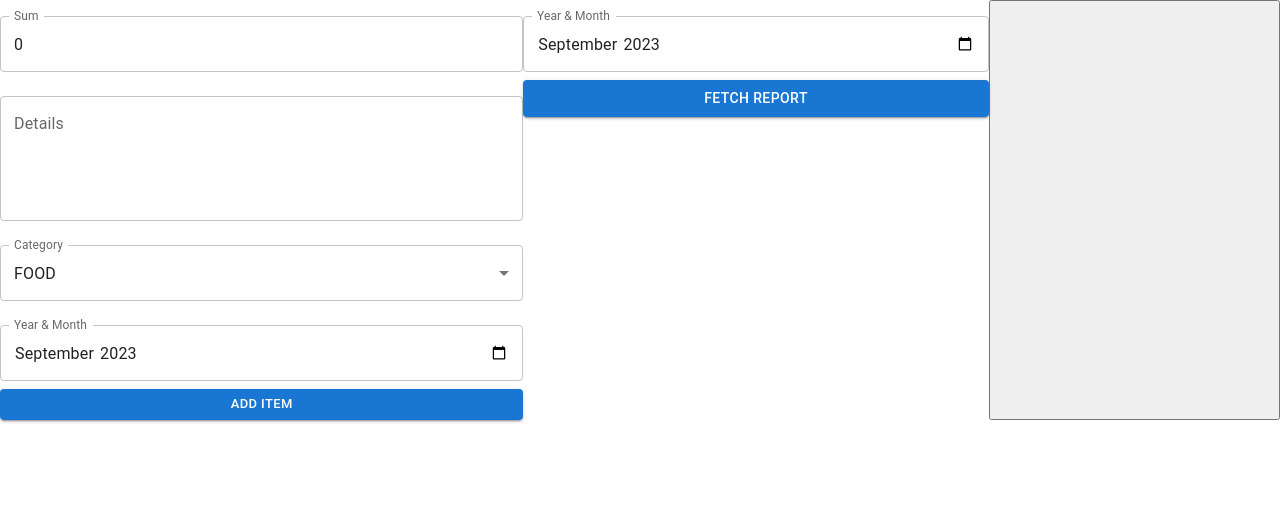
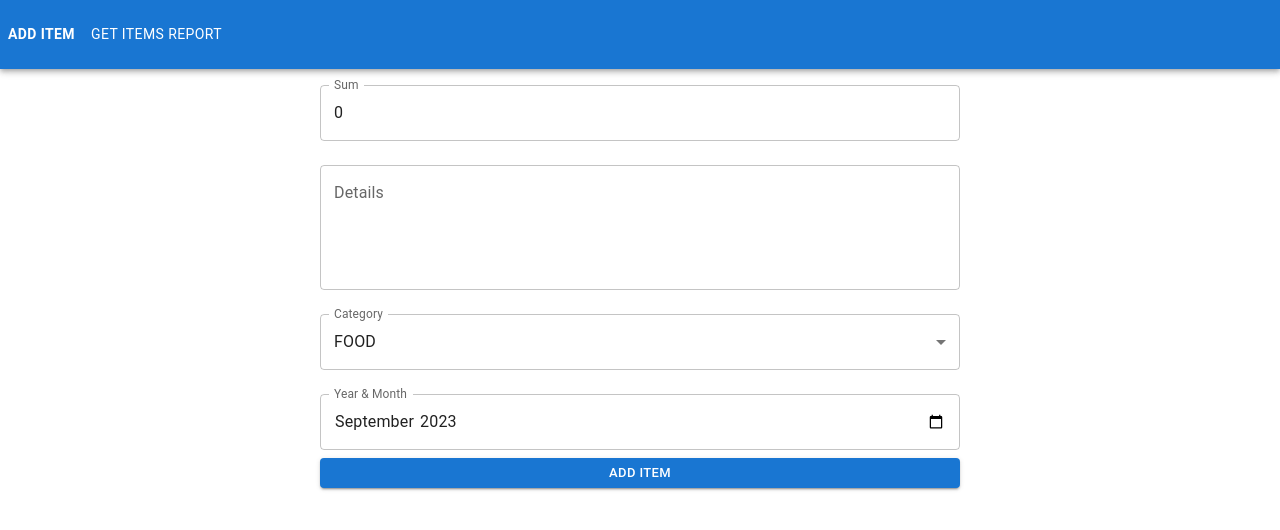
Before and after one commit to LironMat/frontend_final_project, a React (Create React App) app: page / in a window 1280 px wide. Shown: the top 530 px of the page. Built offline with nearby package versions, Linux system fonts and the light colour scheme.

Commit message:
navigation

```diff
--- a/src/AddItemForm/AddItemForm.css
+++ b/src/AddItemForm/AddItemForm.css
@@ -1,4 +1,6 @@
-.form-container {
+.add-item-container {
   display: flex;
   flex-direction: column;
+  width: 50%;
+  align-self: center;
 }
--- a/src/AddItemForm/AddItemForm.js
+++ b/src/AddItemForm/AddItemForm.js
@@ -11,15 +11,17 @@ import { DB, IDB } from '../idbModule';
 import { format } from 'date-fns';
 
 export default function AddItemForm() {
+  const currentYearMonthString = format(new Date(), 'yyyy-MM');
+
   const [sumInput, setSumInput] = useState(0);
   const [categoryInput, setCategoryInput] = useState(DB.costCategories[0]);
   const [descriptionInput, setDescriptionInput] = useState('');
-  const [yearMonthValue, setYearMonthValue] = useState(format(new Date(), 'yyyy-MM'));
+  const [yearMonthValue, setYearMonthValue] = useState(currentYearMonthString);
 
   async function handleAddItem() {
     const db = await IDB.openCostsDB('costsdb', 1);
 
-    const [year, month] = (yearMonthValue || format(new Date(), 'yyyy-MM'))
+    const [year, month] = (yearMonthValue || currentYearMonthString)
       .split('-')
       .map((split) => parseInt(split));
 
@@ -62,7 +64,7 @@ export default function AddItemForm() {
   }
 
   return (
-    <div className="form-container">
+    <div className="add-item-container">
       <FormControl margin="normal">
         <TextField value={sumInput} onChange={handleSumChange} label="Sum" type="number" />
       </FormControl>
--- a/src/App.css
+++ b/src/App.css
@@ -6,9 +6,18 @@ body {
 
 .host {
   display: flex;
+  flex-direction: column;
+  height: 100%;
+}
+
+.tab-content {
+  overflow-y: auto;
+  display: flex;
+  flex-direction: column;
+  flex: 1 auto;
+}
+
+nav.header {
+  display: flex;
   flex-direction: row;
 }
-
-.host > * {
-  flex: 1 0 auto;
-}
--- a/src/App.js
+++ b/src/App.js
@@ -1,14 +1,33 @@
 import './App.css';
 import AddItemForm from './AddItemForm/AddItemForm';
 import DetailedReport from './DetailedReport/DetailedReport';
-import Testing from './Testing/Testing';
+import { AppBar, Button } from '@mui/material';
+import { useState } from 'react';
 
 function App() {
+  const tabs = ['Add Item', 'Get Items Report'];
+
+  const [value, setValue] = useState(0);
+
   return (
     <div className="host">
-      <AddItemForm />
-      <DetailedReport />
-      <Testing />
+      <AppBar position="static" component="nav" className="header">
+        {tabs.map((tab, index) => (
+          <Button
+            onClick={() => setValue(index)}
+            key={index}
+            variant="text"
+            sx={{ my: 2, color: 'white' }}
+            style={{ fontWeight: index === value ? 'bold' : 'initial' }}
+          >
+            {tab}
+          </Button>
+        ))}
+      </AppBar>
+      <div className="tab-content">
+        {value === 0 && <AddItemForm />}
+        {value === 1 && <DetailedReport />}
+      </div>
     </div>
   );
 }
--- a/src/DetailedReport/DetailedReport.css
+++ b/src/DetailedReport/DetailedReport.css
@@ -0,0 +1,14 @@
+.detailed-report-container {
+  display: flex;
+  flex-direction: column;
+}
+
+.flex-row {
+  display: flex;
+  flex-direction: row;
+  align-items: center;
+}
+
+.flex-row > * {
+  margin-inline-end: 1vh !important;
+}
--- a/src/DetailedReport/DetailedReport.js
+++ b/src/DetailedReport/DetailedReport.js
@@ -36,25 +36,28 @@ export default function DetailedReport() {
         .map((split) => parseInt(split));
 
       const data = await db.getDetailedReport(month, year);
-      if (data.length === 0) {
+
       setReportData({
-          data: null,
+        data: data,
         date: yearMonthValue,
-          errorMessage: 'No reports for selected date',
+        errorMessage: data.length === 0 ? 'No reports for selected date' : '',
       });
-      } else {
-        setReportData({ data: data, date: yearMonthValue, errorMessage: '' });
-      }
     } catch (error) {
+      setReportData({
+        data: [],
+        date: null,
+        errorMessage: 'Error fetching report data',
+      });
+
       console.error('Error fetching report data:', error);
-      return false;
     }
   }
 
   const tableHeaders = ['Sum', 'Category', 'Description'];
 
   return (
-    <div className="form-container">
+    <div className="detailed-report-container">
+      <div className="flex-row">
         <FormControl margin="normal">
           <TextField
             value={yearMonthValue}
@@ -69,21 +72,20 @@ export default function DetailedReport() {
         </Button>
 
         {reportData.errorMessage && (
-        <Typography color="error" align="center">
-          {reportData.errorMessage}
-        </Typography>
+          <Typography color="error">{reportData.errorMessage}</Typography>
         )}
 
+        {reportData.data.length > 0 && (
+          <Typography color="green">Showing results for {reportData.date}</Typography>
+        )}
+      </div>
+
       {!reportData.errorMessage && reportData.data.length > 0 && (
-        <div>
-          <Typography color="green" align="center">
-            Showing results for {reportData.date}
-          </Typography>
-
         <TableContainer>
           <Table>
             <TableHead>
               <TableRow>
+                <TableCell></TableCell>
                 {tableHeaders.map((header) => (
                   <TableCell key={header}>{header}</TableCell>
                 ))}
@@ -92,15 +94,15 @@ export default function DetailedReport() {
             <TableBody>
               {reportData.data.map((report, index) => (
                 <TableRow key={index}>
+                  <TableCell style={{ fontWeight: 'bolder' }}>{index}</TableCell>
                   <TableCell>{report.sum}</TableCell>
                   <TableCell>{report.category}</TableCell>
-                    <TableCell>{report.description}</TableCell>
+                  <TableCell style={{ whiteSpace: 'pre-line' }}>{report.description}</TableCell>
                 </TableRow>
               ))}
             </TableBody>
           </Table>
         </TableContainer>
-        </div>
       )}
     </div>
   );
--- a/src/index.css
+++ b/src/index.css
@@ -11,3 +11,7 @@ code {
   font-family: source-code-pro, Menlo, Monaco, Consolas, 'Courier New',
     monospace;
 }
+
+#root{
+  height: 100%;
+}
```
Lines whose indentation alone changed are shown as unchanged.
